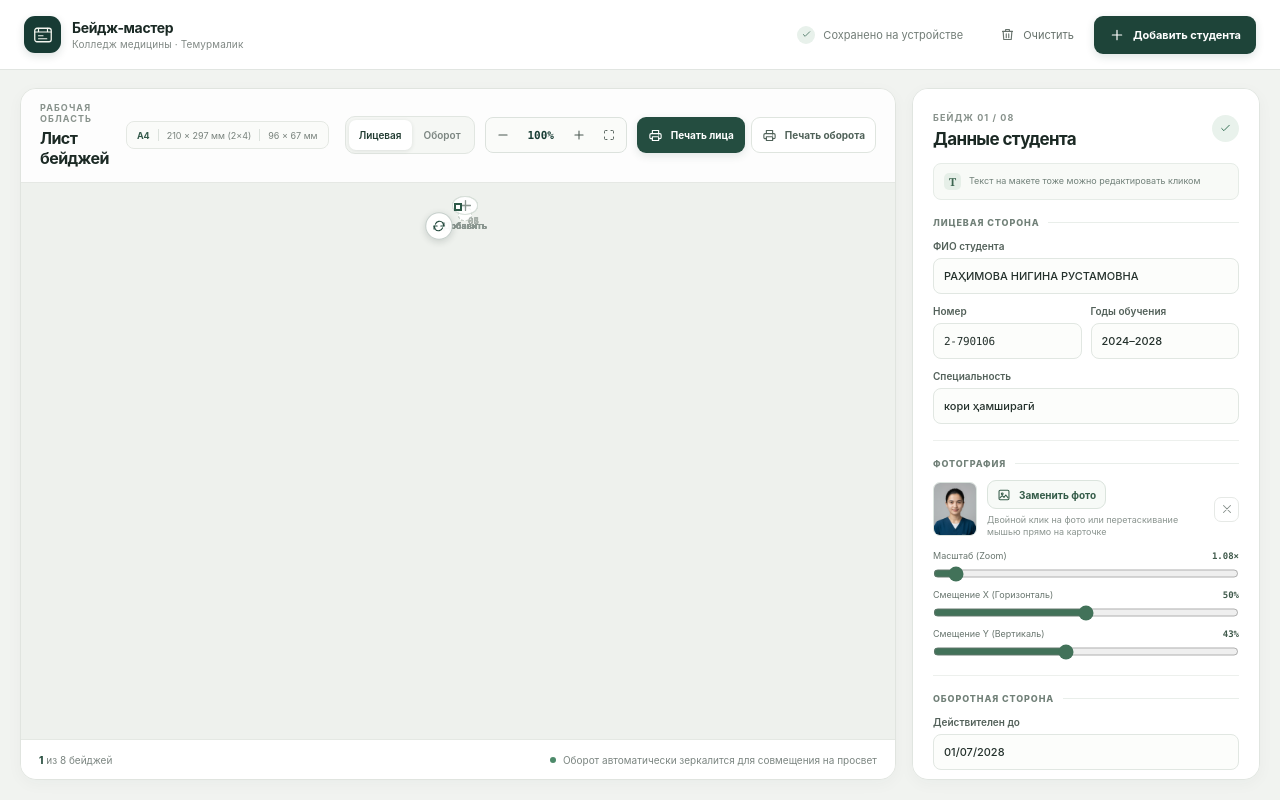
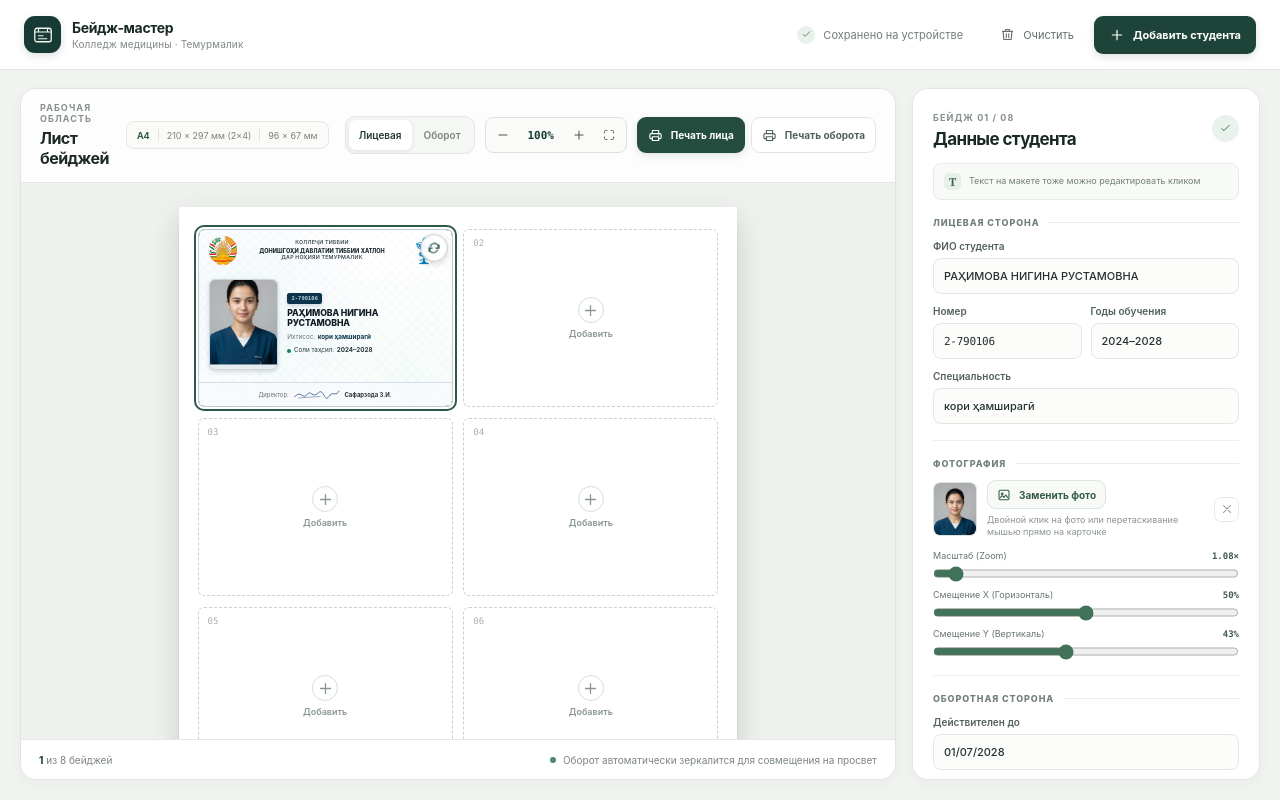
Before and after one commit to kangurtboy/Badge-Studio, a React (Vite) app: page / in a window 1280 px wide. Built offline with nearby package versions, Linux system fonts and the light colour scheme.

Commit message:
fix: restore explicit A4 sheet size 558x790px to prevent collapse, fix relative positioning on photo-frame

```diff
--- a/src/index.css
+++ b/src/index.css
@@ -427,15 +427,15 @@ input:focus-visible,
   justify-content: center;
   align-items: flex-start;
   flex: 0 0 auto;
+  margin: auto;
+  transform-origin: center top;
   transition: transform 140ms ease-out;
 }
 
 .sheet-page {
   position: relative;
-  width: auto;
-  height: min(100%, 790px);
-  max-width: 100%;
-  aspect-ratio: 210 / 297;
+  width: 558px;
+  height: 790px;
   flex: 0 0 auto;
   overflow: visible;
   background: #fff;
@@ -598,6 +598,7 @@ input:focus-visible,
 }
 
 .photo-frame {
+  position: relative;
   height: 84%;
   aspect-ratio: .765;
   flex: 0 0 auto;
@@ -619,11 +620,13 @@ input:focus-visible,
 }
 
 .photo-frame img {
+  position: absolute;
+  top: 50%;
+  left: 50%;
   width: 100%;
   height: 100%;
   display: block;
   object-fit: cover;
-  transform-origin: center;
 }
 
 .photo-empty {
```
